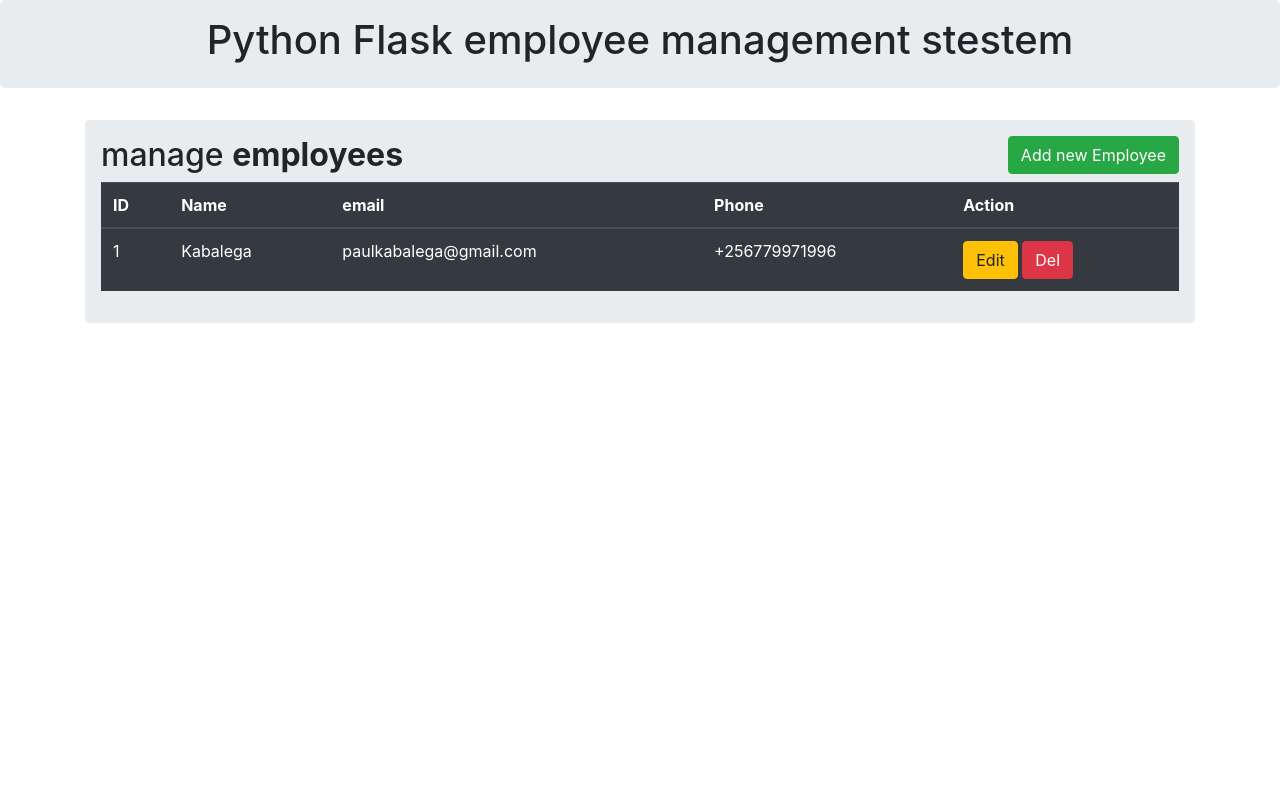
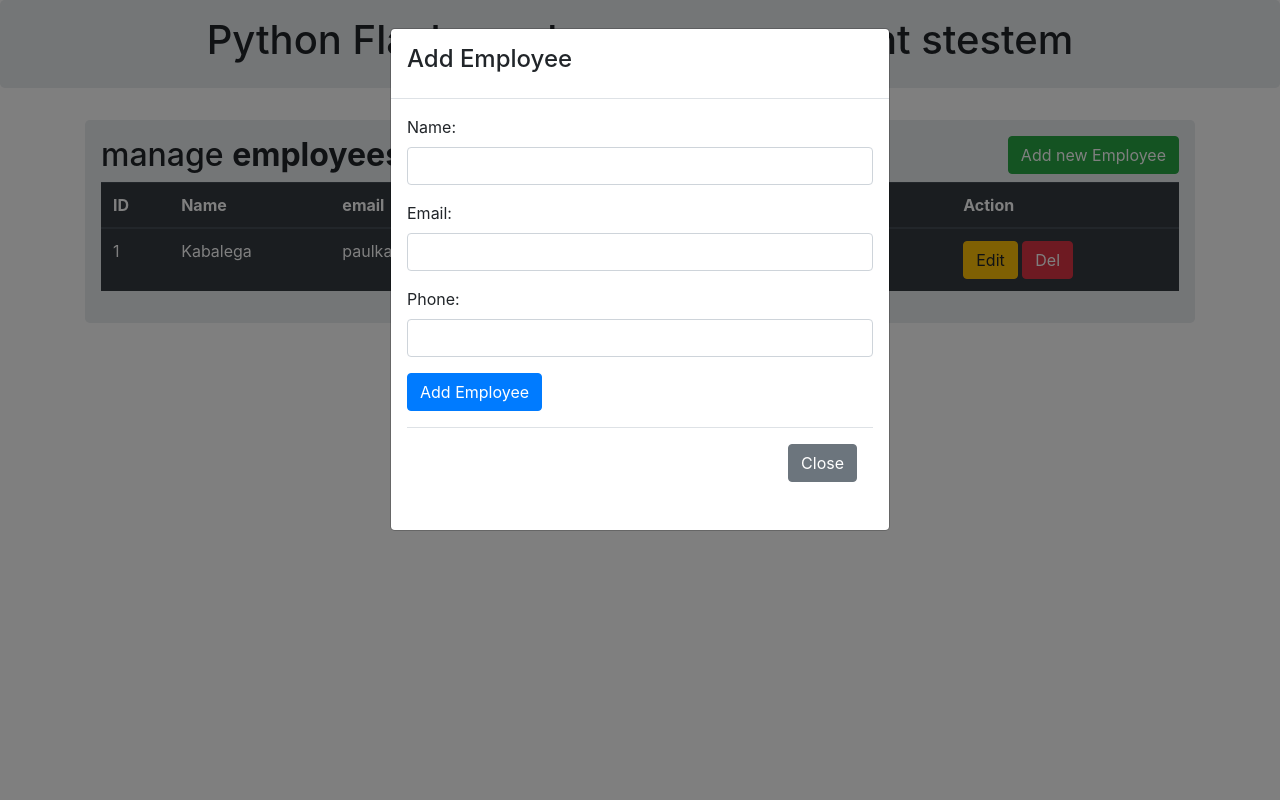
Before and after one commit to bradiepoa/empmanagemntsys, a Flask app: page / in a window 1280 px wide, after a click on "Add new Employee". Run offline with Flask 3, Linux system fonts and the light colour scheme; some libraries are stand-ins or nearby versions.

Commit message:
added django modals

```diff
--- a/templates/base.html
+++ b/templates/base.html
@@ -10,6 +10,7 @@
         {% block body %}
 
         {% endblock %}
+
         <script type="text/javascript" src="{{url_for('static', filename='js/jquery-3.7.1.min.js')}}"></script>
         <script type="text/javascript" src="{{url_for('static', filename='js/bootstrap.min.js')}}"></script>
     </body>
--- a/templates/index.html
+++ b/templates/index.html
@@ -38,7 +38,44 @@
                         </tr>
                     </tbody>
                 </table>
+            </div>
 
+            <div id="mymodal" class="modal fade" role="dialog">
+                <div class="modal-dialog">
+                    <div class="modal-content">
+                        <div class="modal-header">
+                            <div class="modal-title">
+                                <h4>Add Employee</h4>
+                            </div>
+                        </div>
+                        <div class="modal-body">
+                            <form action="" method="POST">
+                                <div class="form-group">
+                                    <label>Name:</label>
+                                    <input type="text" class="form-control" name="name" required="1">
+                                </div>
+
+                                <div class="form-group">
+                                    <label>Email:</label>
+                                    <input type="email" class="form-control" name="email" required="1">
+                                </div>
+
+                                <div class="form-group">
+                                    <label>Phone:</label>
+                                    <input type="number" class="form-control" name="phone" required="1">
+                                </div>
+
+                                <div class="form-group">
+                                    <button class="btn btn-primary" type="submit">Add Employee</button>
+                                </div>
+
+                                <div class="modal-footer">
+                                    <button type="button" class="btn btn-secondary" data-dismiss="modal">Close</button>
+                                </div>
+                            </form>
+                        </div>
+                    </div>
+                </div>
             </div>
         </div>
     </div>
```
